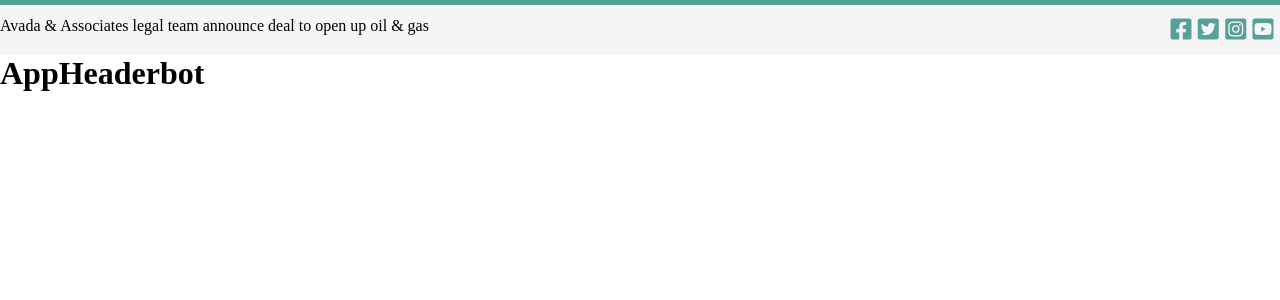
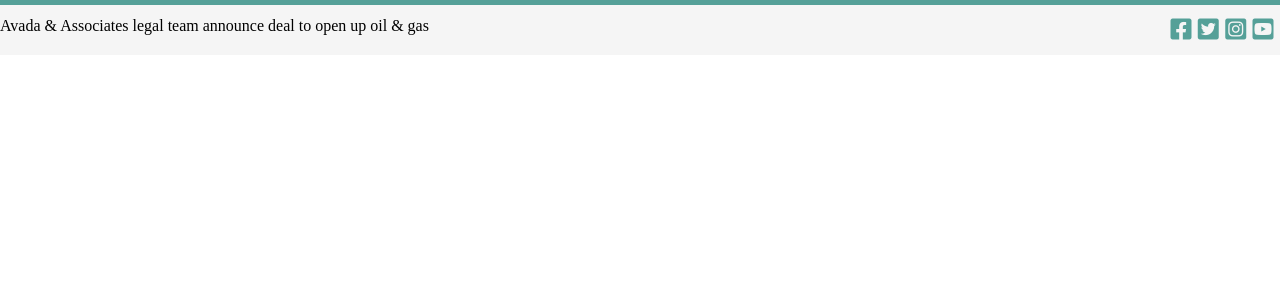
Before and after one commit to Alessio-DiNardo/proj-html-vuejs, a Vue app: page / in a window 1280 px wide. Shown: the top 300 px of the page. Built offline with nearby package versions, Linux system fonts and the light colour scheme.

Commit message:
Add structure header

```diff
--- a/src/components/AppHeader.vue
+++ b/src/components/AppHeader.vue
@@ -17,12 +17,24 @@
                     </ul>
                 </div>
             </section>
+            <section class="header-bot">
+                <div class="bar">
+                    <img src="" alt="">
+                    <nav class="menù">
+                        <ul>
+                            <li></li>
+                            <li></li>
+                            <li></li>
+                            <li></li>
+                            <li></li>
+                            <li></li>
+                            <li></li>
+                        </ul>
+                    </nav>
+                </div>
+            </section>
         </div>
     </div>
-
-<h1>
-    AppHeaderbot
-</h1>
 </template>
 <script>
 export default {
--- a/src/styles/general.scss
+++ b/src/styles/general.scss
@@ -5,7 +5,7 @@
 }
 
 .container{
-    max-width: 1500px;
+    max-width: 1320px;
     margin: 0 auto;
 }
 
```
